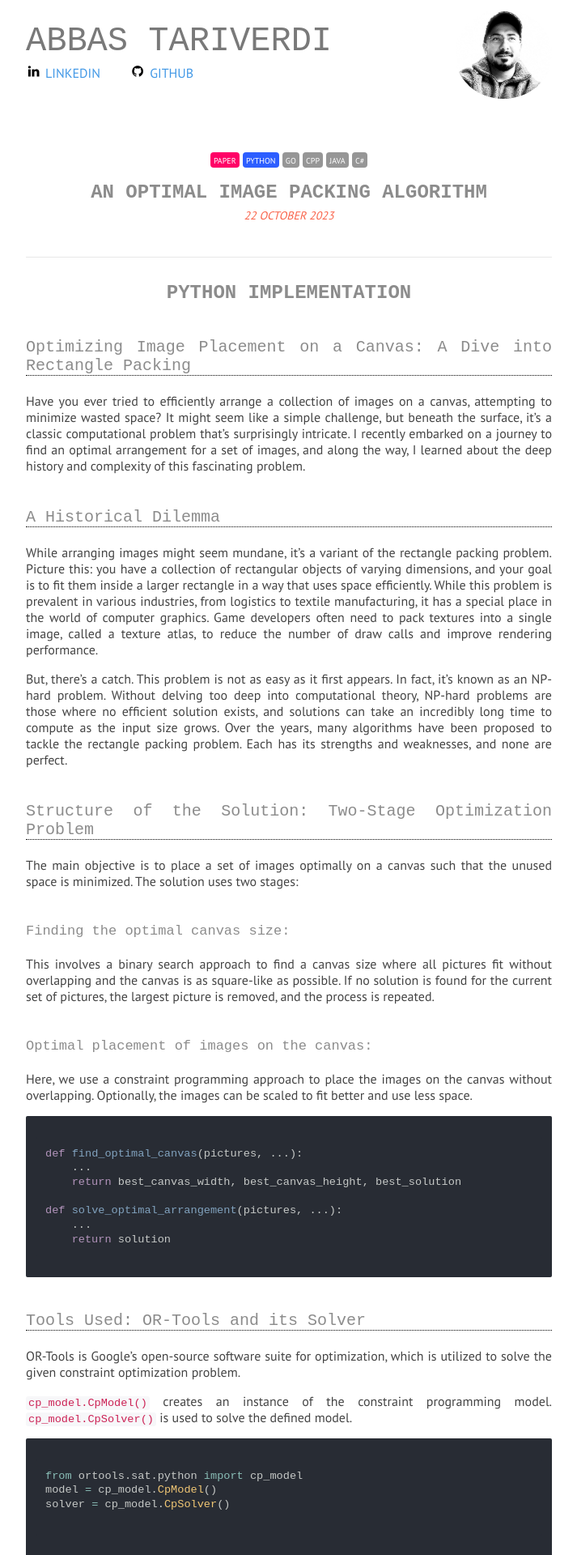
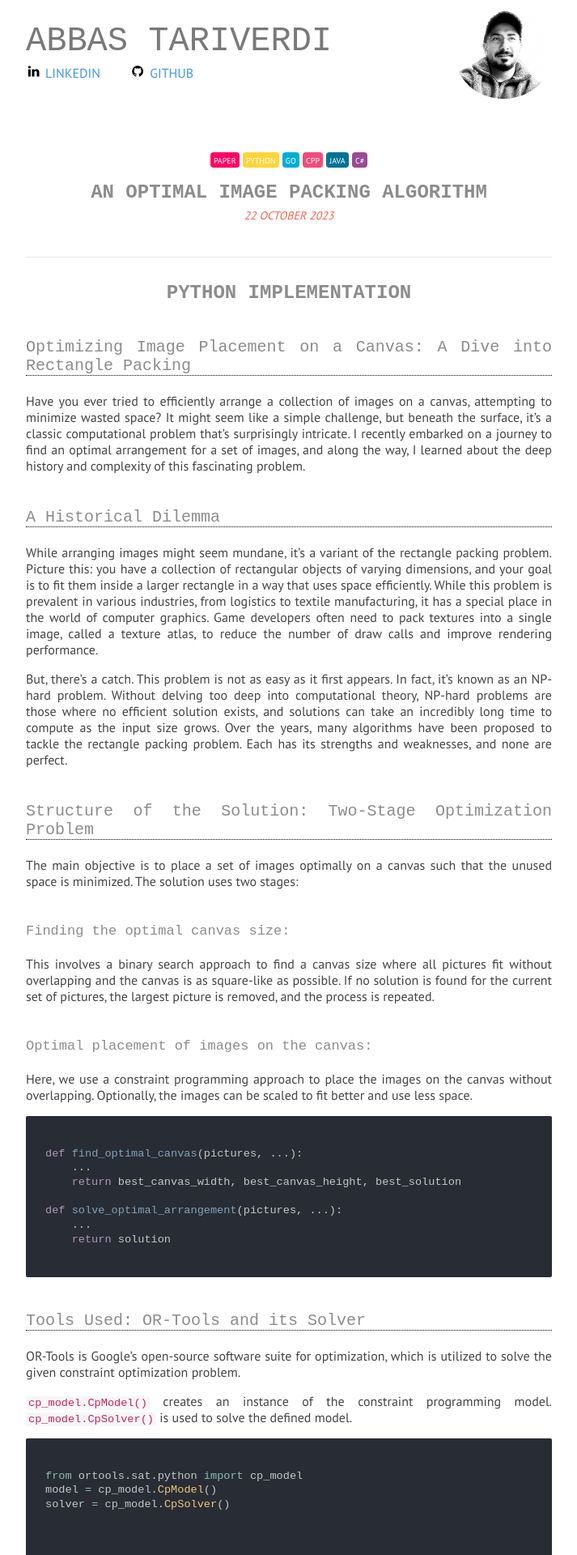
Before and after one commit to abbas-tari/abbas-tari.github.io, a Jekyll site: the page built from _projects/2023-10-22-paper-pack.md, in a window 1280 px wide. Shown: the top 1920 px of the page at 81% size, without its empty margins (283-996 px from the left). Built offline with Jekyll 4.4.1, drawn with Linux system fonts in a browser that asks for light colours; some web fonts are replaced.

Commit message:
change and add tags

```diff
--- a/static/css/site.css
+++ b/static/css/site.css
@@ -403,9 +403,15 @@ strong {
   background-color: #FF0066;
 }
 
-.python {
-  background-color: #2D5EFF;
-}
+.python { background-color: #FFD43B; /* yellow */ }
+
+.go { background-color: #00ADD8; /* blue */ }
+
+.cpp { background-color: #F34B7D; /* orange */ }
+
+.java { background-color: #007396; /* dark blue */ }
+
+.c\# { background-color: #9A4993; /* purple */ }
 
 /**************************************************************
  * Justify text
```
